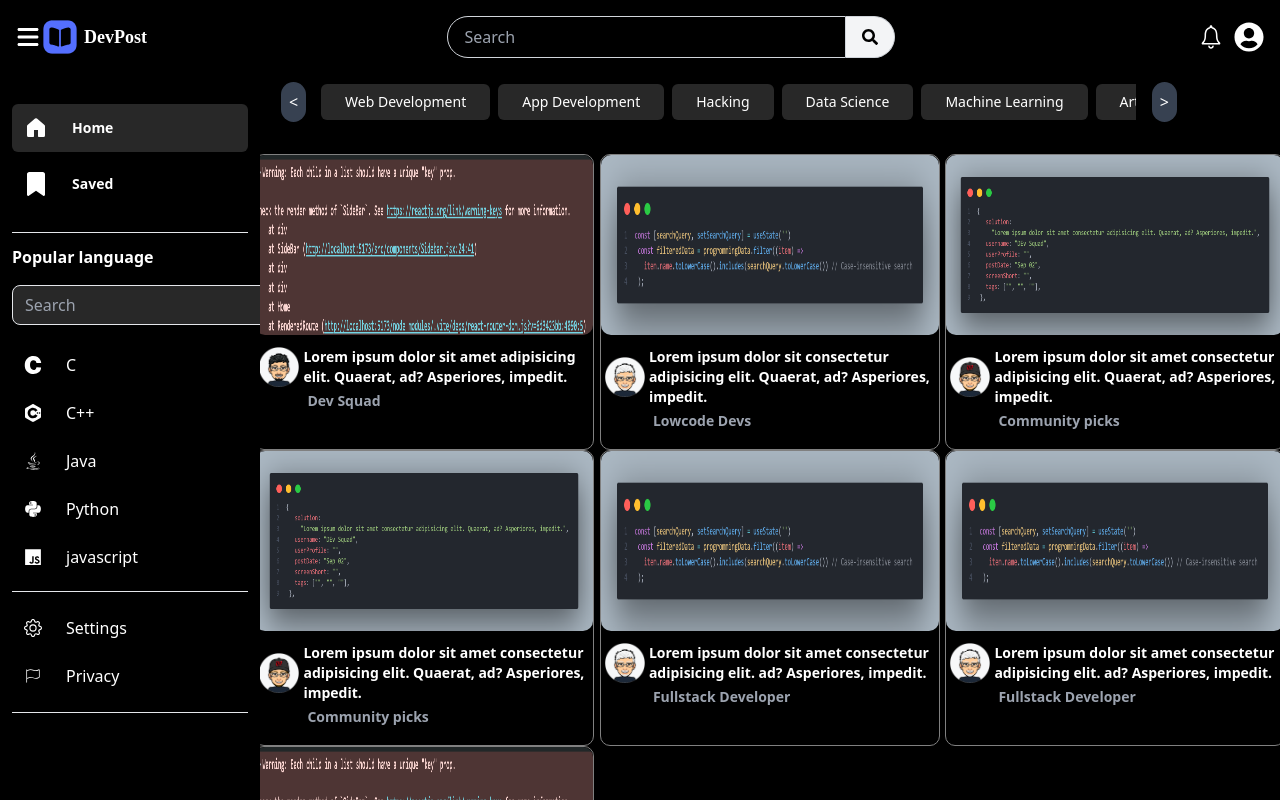
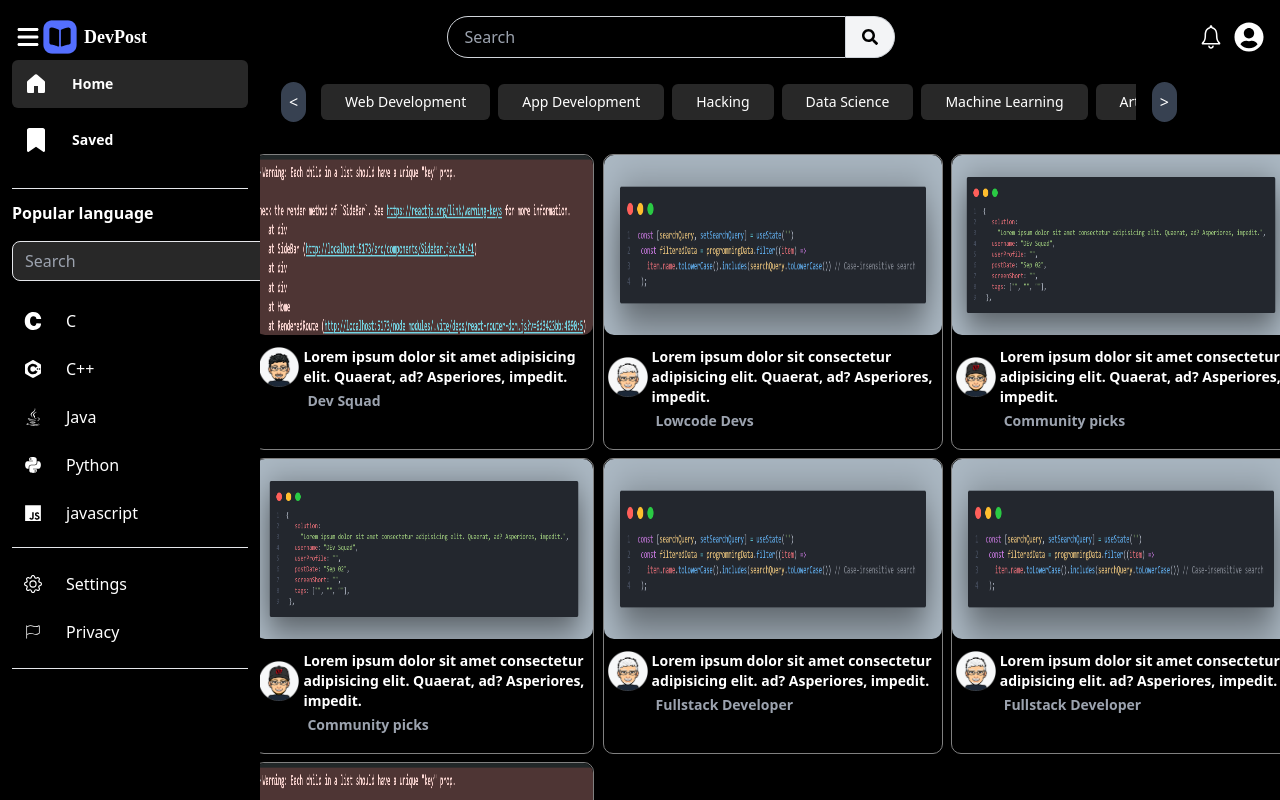
Before and after one commit to GideonJulian/DevPost, a React (Vite) app: page / in a window 1280 px wide. Shown: the top 800 px of the page. Built offline with nearby package versions, Linux system fonts and the light colour scheme.

Commit message:
gaps added

```diff
--- a/src/components/Sidebar.jsx
+++ b/src/components/Sidebar.jsx
@@ -16,7 +16,7 @@ const Sidebar = () => {
   );
   return (
     <div
-      className="sidebar  md:w-64 h-screen flex flex-col text-white fixed bg-black"
+      className="sidebar  md:w-64 h-screen flex flex-col text-white fixed top-20 bg-black"
       style={{
         width: "260px",
       }}
--- a/src/pages/Home.jsx
+++ b/src/pages/Home.jsx
@@ -73,7 +73,7 @@ const Home = () => {
             {/* Right scroll button */}
           </div>
         </div>
-        <div className="posts  p-5   w-full grid lg:grid-cols-3 md:grid-cols-3 sm:grid-cols-1 ">
+        <div className="posts  p-5   w-full grid lg:grid-cols-3 md:grid-cols-3 sm:grid-cols-1 gap-2 ">
           {PostDetails.map((items) => (
             <PostCard
               errorImg={items.screenShort}
```
